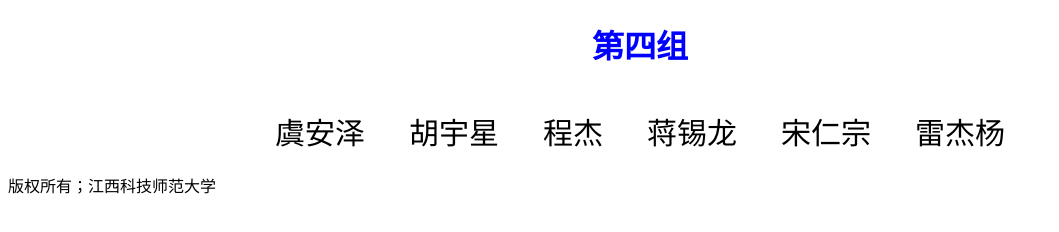
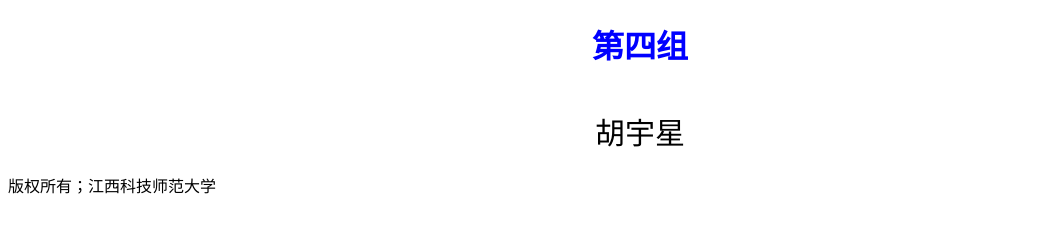
Before and after one commit to 1478392080hyx/dream22.github.io, a plain HTML site: page index.html in a window 1280 px wide. Shown: the whole page, without its empty margins (0-1059 px from the left). Drawn offline with Linux system fonts and the light colour scheme.

Commit message:
Update index.html

```diff
--- a/index.html
+++ b/index.html
@@ -31,12 +31,7 @@
  </head>
  <body>
   <h1>第四组</h1>
-    <a href="20232385.html">虞安泽</a >
-   <a href="20232383-e.html">胡宇星</a >
- <a href="20232384-e.html">  程杰</a >
- <a href="20232377-e.html">蒋锡龙</a >
- <a href="20232370-e.html">宋仁宗</a >
- <a href="20232382.html">雷杰杨</a >
+   <a href="225/20232383-e.html">胡宇星</a >
   <div>
    版权所有；江西科技师范大学
   </div>
```
